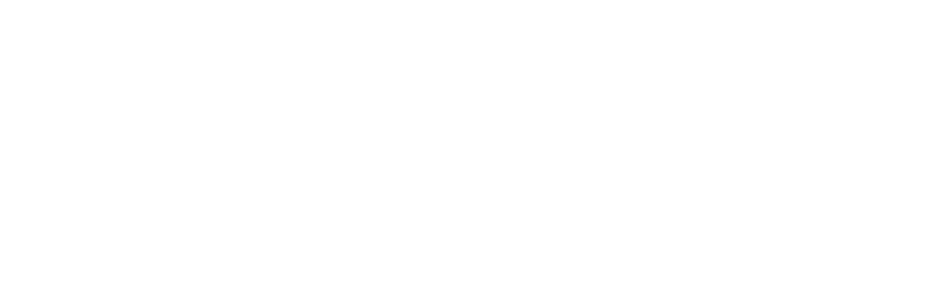
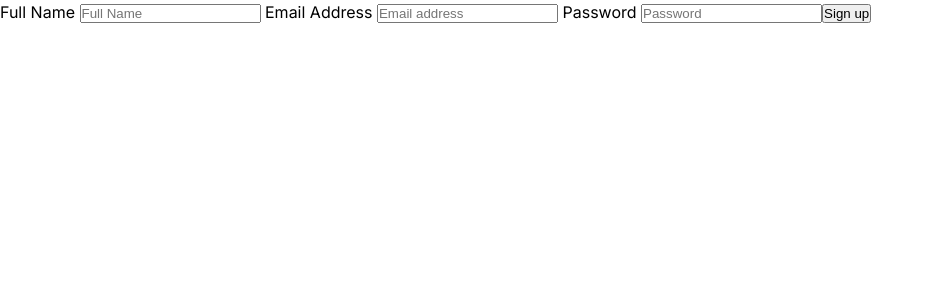
Before and after one commit to kabiraj/movie-tracker, a React (Vite) app in the folder frontend/: page /signup in a window 1280 px wide. Before the commit this address had no page. Shown: the top 300 px of the page, without its empty margins (0-933 px from the left). Built offline with nearby package versions, Linux system fonts and the light colour scheme.

Commit message:
Add the layout of signup page

```diff
--- a/frontend/src/App.jsx
+++ b/frontend/src/App.jsx
@@ -1,6 +1,7 @@
 import './App.css'
 import { BrowserRouter, Routes, Route } from 'react-router-dom'
 import LoginPage from './pages/LoginPage'
+import SignupPage from './pages/SignupPage'
 import MoviesListPage from './pages/MoviesListPage'
 
 function App() {
@@ -8,8 +9,9 @@
   return (
     <BrowserRouter>
       <Routes>
-        <Route path='/login' element={<LoginPage />} />
-        <Route path='/movies' element={<MoviesListPage />} />
+        <Route path="/login" element={<LoginPage />} />
+        <Route path="/signup" element={<SignupPage />} />
+        <Route path="/movies" element={<MoviesListPage />} />
       </Routes>
     </BrowserRouter>
   );
--- /dev/null
+++ b/frontend/src/pages/SignupPage.jsx
@@ -0,0 +1,42 @@
+import { useState } from 'react'
+
+function SignUpPage() {
+    const [fullName, setFullName] = useState('')
+    const [email, setEmail] = useState('')
+    const [password, setPassword] = useState('')
+
+    return (
+        <div>
+            <form>
+                <label htmlFor="fullName"> Full Name </label>
+                <input
+                    id= "fullName"
+                    value={fullName}
+                    placeholder="Full Name"
+                    onChange = {(e) => setFullName(e.target.value)}
+                />
+                <label htmlFor="email"> Email Address </label>
+                <input
+                    id="email"
+                    type="email"
+                    value={email}
+                    placeholder="Email address"
+                    onChange = {(e) => setEmail(e.target.value)}
+
+                />
+                <label htmlFor="password"> Password </label>
+                <input
+                    id="password"
+                    type="password"
+                    value={password}
+                    placeholder="Password"
+                    onChange = {(e) => setPassword(e.target.value)}
+                />
+
+                <button type="submit">Sign up</button>
+            </form>
+        </div>
+    )
+}
+
+export default SignUpPage
```
Also changed, not shown: 2 other files (tests, documents, lock files or other folders).
